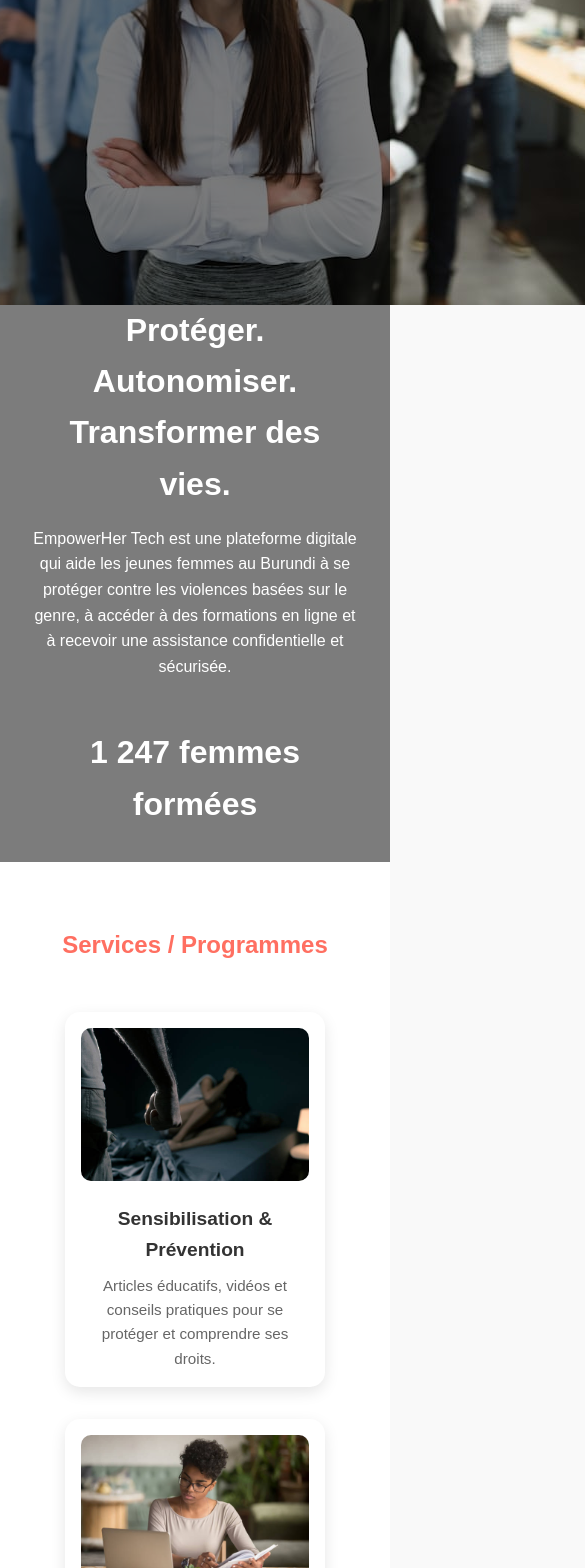
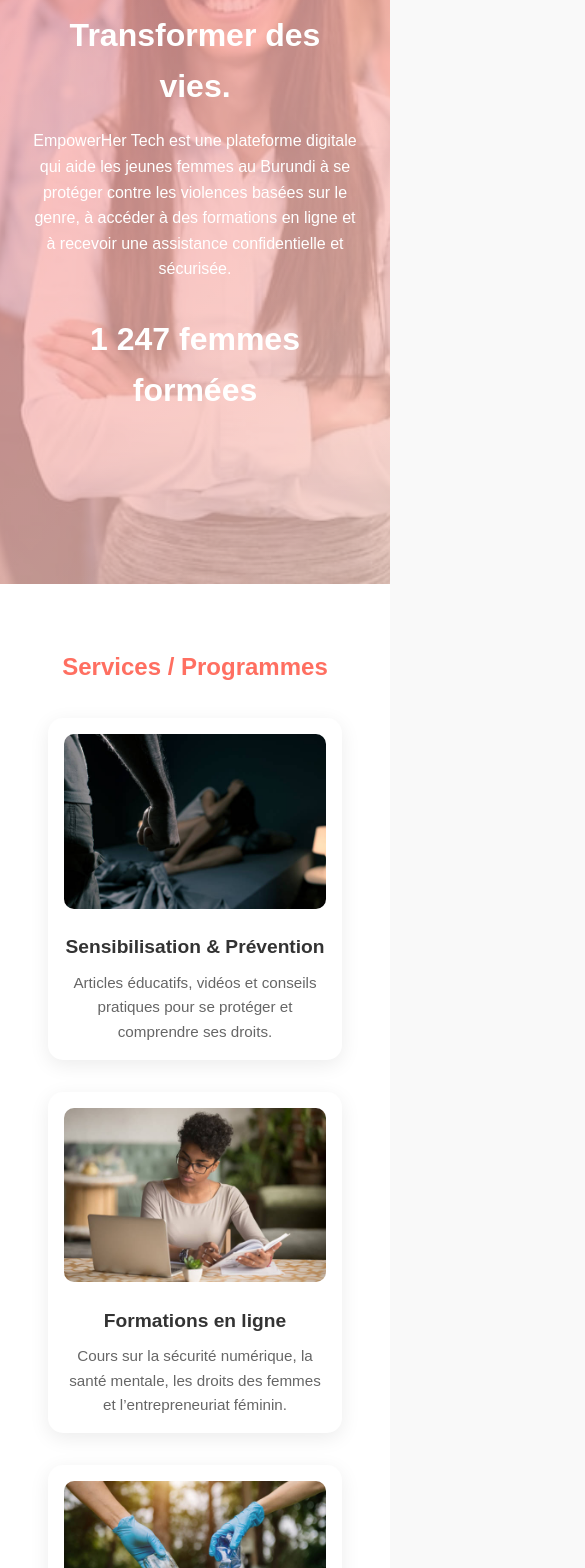
Before and after one commit to vanboi1/empower-her-tech, a React (Vite) app: page / in a window 390 px wide. Shown: the part 260-1828 px from the top of the page, 585 px wide, since content can reach past the window. Built offline with nearby package versions, Linux system fonts and the light colour scheme.

Commit message:
Update App.css

```diff
--- a/src/App.css
+++ b/src/App.css
@@ -14,6 +14,7 @@ body {
 
 /* === Header / Hero === */
 .hero {
+  background: linear-gradient(135deg, #ff9a9e 0%, #fad0c4 100%);
   min-height: 100vh;
   display: flex;
   flex-direction: column;
@@ -21,46 +22,45 @@ body {
   align-items: center;
   text-align: center;
   padding: 2rem;
-  background-size: cover;
-  background-position: center;
-  color: #fff;
   position: relative;
+  overflow: hidden;
 }
 
-.hero::after {
-  content: "";
+.hero-img {
   position: absolute;
   top: 0;
   left: 0;
-  right: 0;
-  bottom: 0;
-  background: rgba(0, 0, 0, 0.5); /* sombre overlay */
-  z-index: 1;
+  width: 100%;
+  height: 100%;
+  object-fit: cover;
+  opacity: 0.25;
+  z-index: 0;
 }
 
 .hero h1,
 .hero p,
-.hero .counter {
+.counter {
   position: relative;
-  z-index: 2;
+  z-index: 1;
 }
 
 .hero h1 {
   font-size: 3rem;
-  font-weight: 700;
+  color: #fff;
   margin-bottom: 1rem;
 }
 
 .hero p {
-  font-size: 1.4rem;
-  max-width: 600px;
+  font-size: 1.3rem;
+  color: #fff;
   margin-bottom: 2rem;
+  max-width: 700px;
 }
 
 .counter {
   font-size: 2rem;
   font-weight: bold;
-  margin-top: 1rem;
+  color: #fff;
 }
 
 /* === Services Section === */
@@ -74,18 +74,22 @@ body {
   font-size: 2rem;
   margin-bottom: 2rem;
   color: #ff6f61;
-  font-weight: 600;
+}
+
+.services-container {
+  display: flex;
+  flex-wrap: wrap;
+  justify-content: center;
+  gap: 2rem;
 }
 
 .service {
-  display: inline-block;
-  margin: 1rem;
-  max-width: 250px;
-  transition: transform 0.3s ease, box-shadow 0.3s ease;
+  max-width: 260px;
   background: #fff;
   border-radius: 15px;
+  box-shadow: 0 5px 20px rgba(0,0,0,0.08);
   padding: 1rem;
-  box-shadow: 0 5px 15px rgba(0,0,0,0.1);
+  transition: transform 0.3s ease, box-shadow 0.3s ease;
 }
 
 .service img {
@@ -98,6 +102,7 @@ body {
 .service h3 {
   font-size: 1.2rem;
   margin-bottom: 0.5rem;
+  color: #333;
 }
 
 .service p {
@@ -107,7 +112,7 @@ body {
 
 .service:hover {
   transform: translateY(-5px);
-  box-shadow: 0 10px 25px rgba(0,0,0,0.15);
+  box-shadow: 0px 10px 20px rgba(0,0,0,0.15);
 }
 
 .service img:hover {
@@ -125,7 +130,6 @@ body {
   font-size: 2rem;
   margin-bottom: 2rem;
   color: #ff6f61;
-  font-weight: 600;
 }
 
 .join-us .buttons {
@@ -136,33 +140,33 @@ body {
 }
 
 .join-us button {
-  padding: 0.8rem 1.8rem;
+  padding: 0.8rem 1.5rem;
   font-size: 1rem;
   border: none;
   border-radius: 50px;
   cursor: pointer;
   background: #ff6f61;
   color: #fff;
-  font-weight: 600;
   transition: all 0.3s ease;
 }
 
 .join-us button:hover {
   background: #ff3b2e;
   transform: translateY(-3px);
-  box-shadow: 0 5px 15px rgba(0,0,0,0.2);
+  box-shadow: 0px 5px 15px rgba(0,0,0,0.2);
+}
+
+/* === Footer === */
+footer {
+  text-align: center;
+  padding: 2rem 1rem;
+  background: #333;
+  color: #fff;
+  margin-top: 2rem;
+  font-size: 0.9rem;
 }
 
 /* === Responsive Mobile === */
-@media (max-width: 1024px) {
-  .hero h1 {
-    font-size: 2.5rem;
-  }
-  .hero p {
-    font-size: 1.2rem;
-  }
-}
-
 @media (max-width: 768px) {
   .hero h1 {
     font-size: 2rem;
@@ -170,18 +174,18 @@ body {
   .hero p {
     font-size: 1rem;
   }
-
   .services h2,
   .join-us h2 {
     font-size: 1.5rem;
   }
-
+  .services-container {
+    flex-direction: column;
+    align-items: center;
+  }
   .service {
-    max-width: 80%;
-    margin: 1rem auto;
+    max-width: 90%;
   }
-
   .join-us .buttons {
     flex-direction: column;
   }
-  }
+}
```
